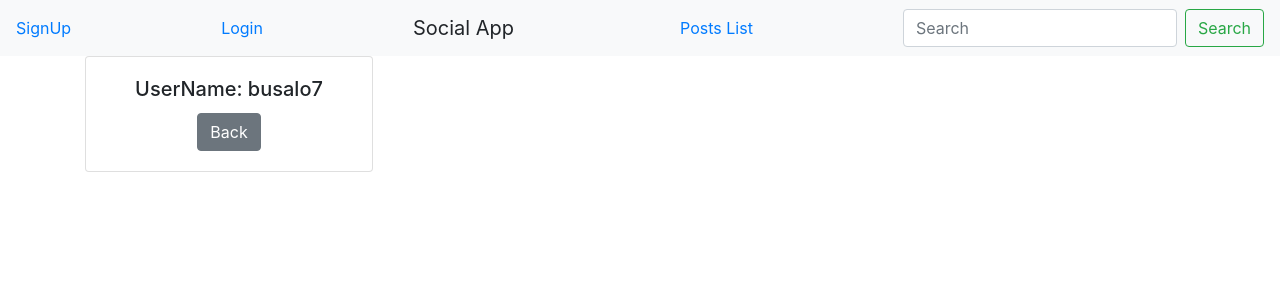
After one commit to busale7/projectSocial, a Django app: page /test/2 in a window 1280 px wide. The commit adds this page. Shown: the top 300 px of the page. Run offline with Django 3.2, Linux system fonts and the light colour scheme; data comes from the database, SQL or seed files in the repository; both versions use the stored data as it was after the commit; some libraries are stand-ins or nearby versions.

Commit message:
last fix

```diff
--- a/socialapp/templates/base.html
+++ b/socialapp/templates/base.html
@@ -23,8 +23,8 @@
 				 {% endif %}
 			  <a class="navbar-brand">Social App</a>
 			   <a href="{% url 'posts_list'%}"> Posts List</a>
-				  <form class="form-inline">
-				    <input class="form-control mr-sm-2" type="search" placeholder="Search" aria-label="Search">
+				  <form action="{% url 'posts_list'%}"  method="GET" class="form-inline">
+				    <input class="form-control mr-sm-2" name="q" type="search" placeholder="Search" aria-label="Search">
 				    <button class="btn btn-outline-success my-2 my-sm-0" type="submit">Search</button>
 				  </form>
 			</nav>
--- a/socialapp/templates/posts_list.html
+++ b/socialapp/templates/posts_list.html
@@ -15,7 +15,7 @@ List
 		</div>
   <div class="card-body">
   	 <h2 class="card-text">{{tweet.author}}</h2>
-    <h5 class="card-title">Title : {{tweet.title}}</h5>
+    <h5 class="card-title"><a href="{%url 'test' user_id=tweet.id %}">Title : {{tweet.title}}</h5></a>
     <p class="card-text">{{tweet.Details}}</p>
     <p class="card-text">{{tweet.Date_added}}</p>
     <p class="card-text">{{tweet.Date_added}}</p>
--- /dev/null
+++ b/socialapp/templates/test.html
@@ -0,0 +1,26 @@
+{% extends "base.html" %}
+{% block social %}
+update user
+{% endblock social %}
+{% block stuff %}
+
+ <div class="container">
+
+
+			<div class="card card text-center col-md-6" style="width: 18rem;">
+			  <div class="card-body">
+			    <h5 class="card-title"> UserName: {{tests.author}}</h5>
+
+
+			    <a href="{% url 'posts_list' %}" class="btn btn-secondary">Back </a>
+
+			  </div>
+			</div>
+
+
+
+</div>
+
+
+
+{% endblock stuff %}
--- a/socialapp/views.py
+++ b/socialapp/views.py
@@ -8,18 +8,30 @@ from django.contrib import messages
 from django.db.models import Q
 
 # Create your views here.
+def testing(request,user_id):
+	context ={
+	"tests":Posts.objects.get(id=user_id),
+
+
+	}
+	return render(request,"test.html", context)
+
+'''def user_detail(request,user_id):
+	user_obj=User.objects.get(id=user_id)'''
+
 def postslist(request):
 	if request.user.is_anonymous:
 		return redirect('login')
 	object_list = Posts.objects.all().order_by('Date_added')
 	query= request.GET.get('q')
 	if query:
-		object_list=object_list.filter(title__contains=query)
+		object_list=object_list.filter(author__username__icontains=query) #for searching /filtering the authors
 
 	liked_posts=[]
 	likes=request.user.favorit_set.all()
 	for like in likes:
 		liked_posts.append(like.story)
+
 	context={
 		"posts": object_list,
 		"my_likes": liked_posts,
--- a/socialproject/urls.py
+++ b/socialproject/urls.py
@@ -29,6 +29,7 @@ urlpatterns = [
     path('create/',views.creat_post, name="creat_post"),
     path('delete/<int:post_id>/', views.delete_post, name='delete'),
     path('like/<int:post_id>',views.like, name="like-button"),
+    path('test/<int:user_id>',views.testing, name="test"),
 
 
 
```
Also changed, not shown: db.sqlite3, media/IMG_9476.JPG (added), media/casino-royale-1967-02.jpg (added).
